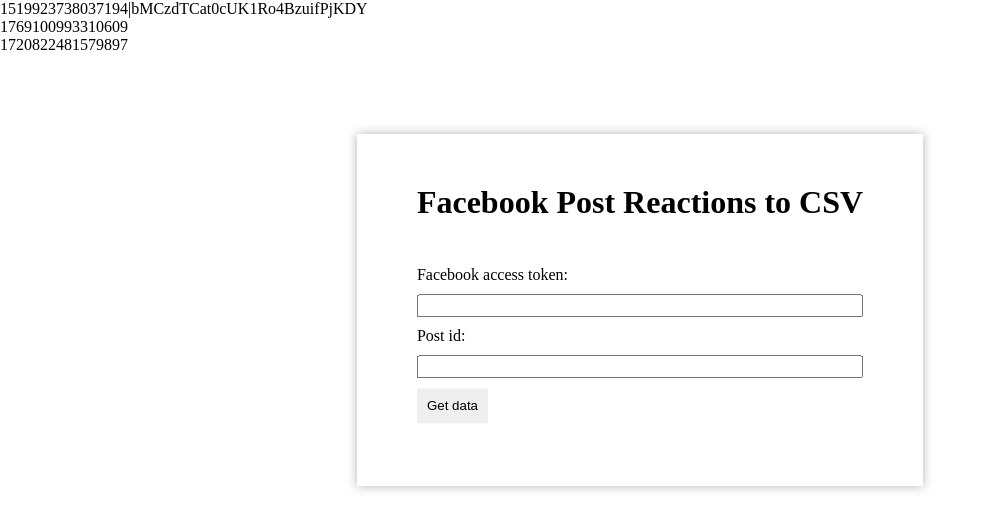
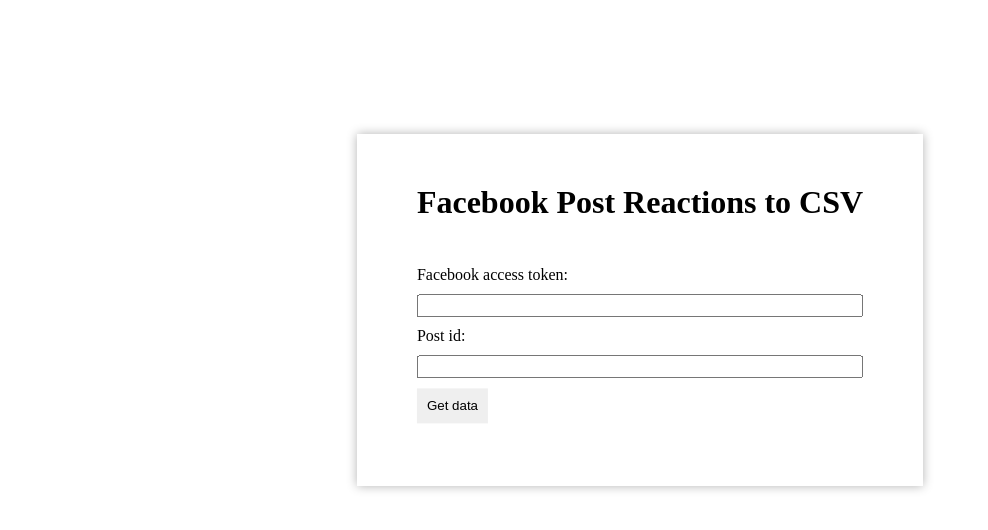
Before and after one commit to monty-georgiev/fb-reactions, a plain HTML site: page index.html in a window 1280 px wide. Shown: the whole page, without its empty margins (0-988 px from the left). Drawn offline with nearby package versions, Linux system fonts and the light colour scheme.

Commit message:
Included project files

```diff
--- a/index.html
+++ b/index.html
@@ -22,13 +22,6 @@
         <a href="#" id="download-link" class="download-link">Download CSV</a>
     </div>
 
-    <p>1519923738037194|bMCzdTCat0cUK1Ro4BzuifPjKDY</p>
-    <p>1769100993310609</p>
-    <p>1720822481579897</p>
-
-
-
-
 </body>
 <script src="https://code.jquery.com/jquery-3.1.1.min.js" integrity="sha256-hVVnYaiADRTO2PzUGmuLJr8BLUSjGIZsDYGmIJLv2b8=" crossorigin="anonymous"></script>
 <script src="./js/app.js"></script>
```
